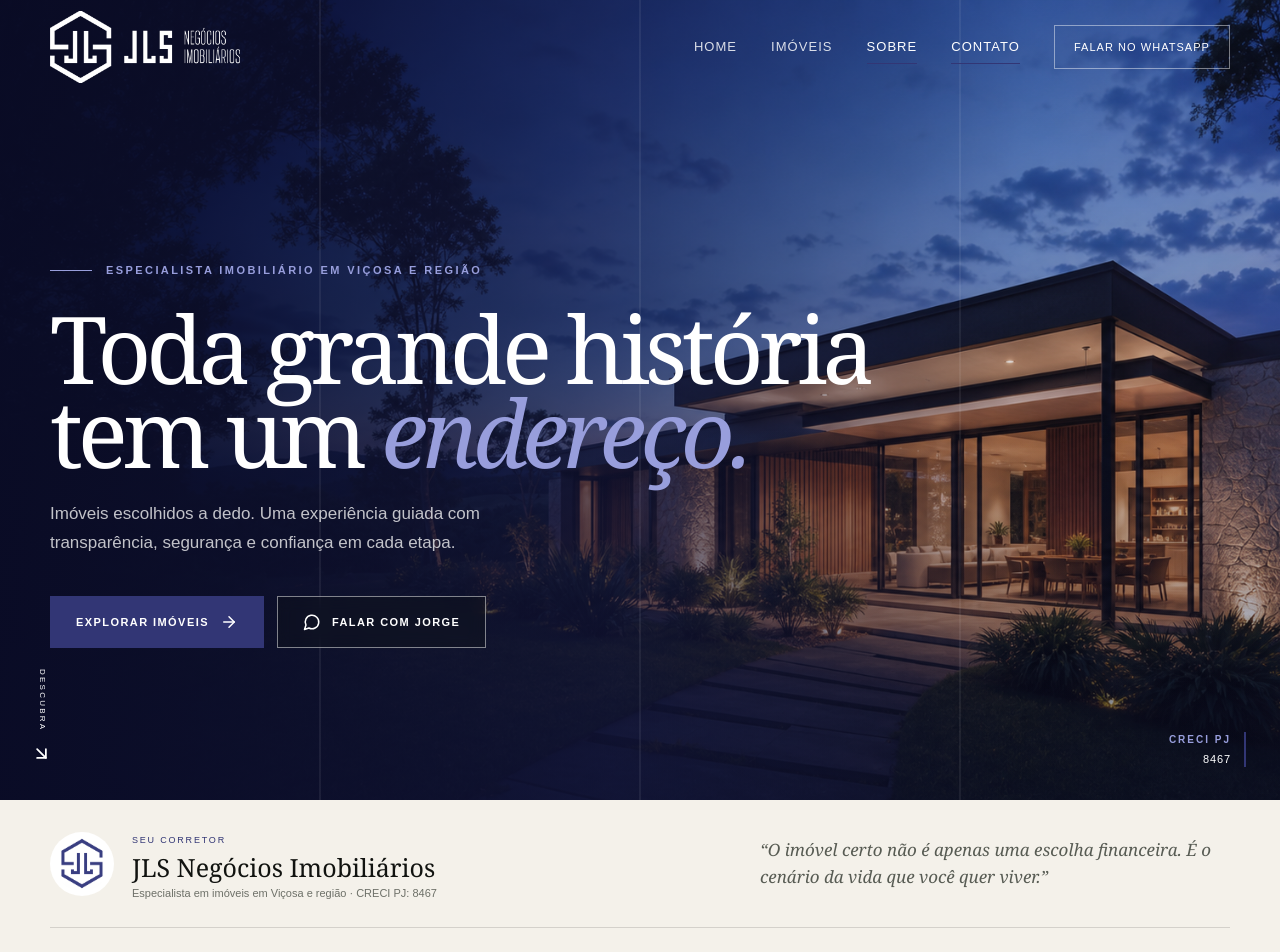
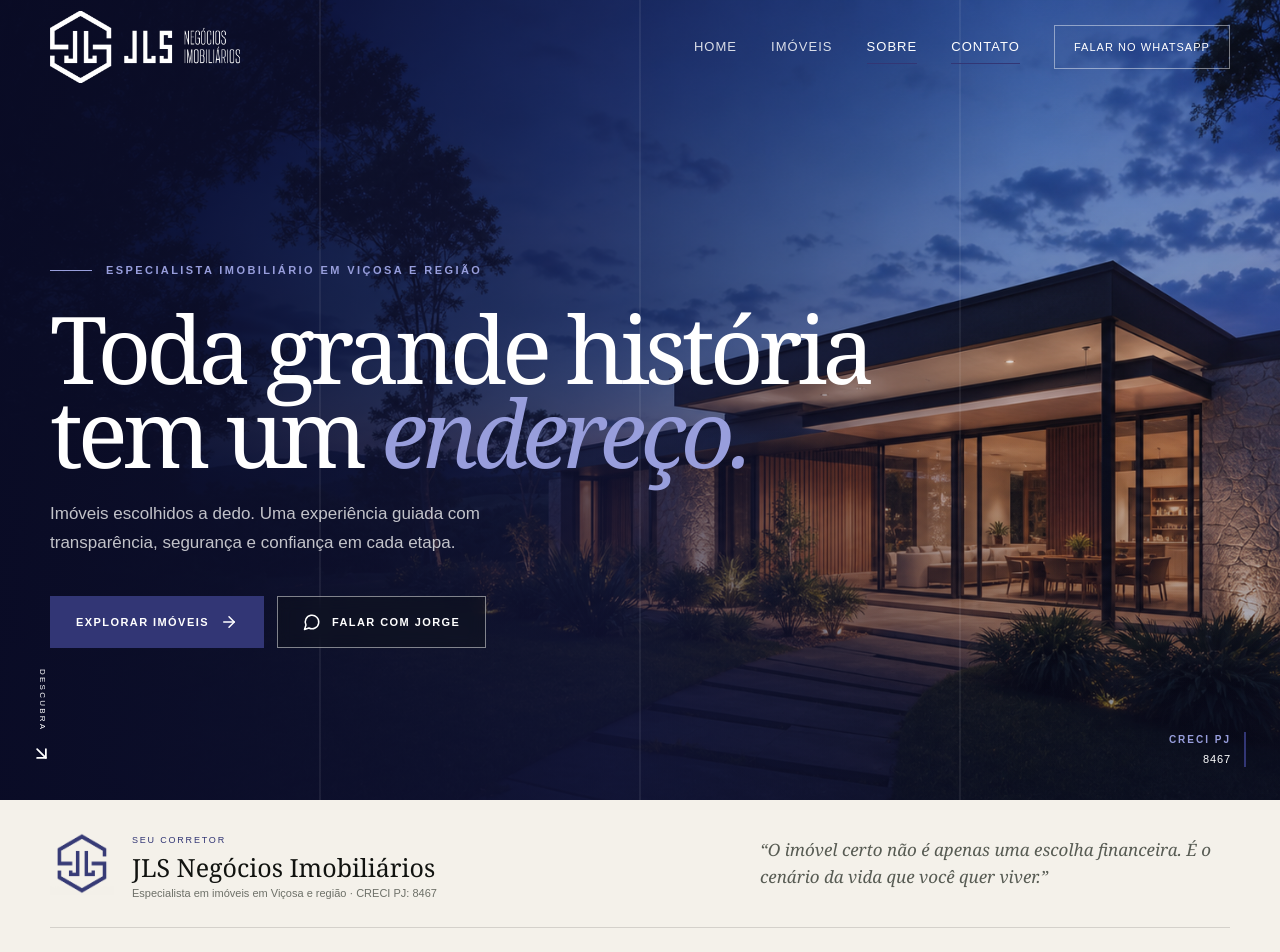
Before and after one commit to Nickcode25/site-jorge, a Next.js app: page / in a window 1280 px wide. Shown: the top 952 px of the page. Built offline with nearby package versions, Linux system fonts and the light colour scheme; no server answers; the database is empty.

Commit message:
Refine card hover and profile logo background

```diff
--- a/app/globals.css
+++ b/app/globals.css
@@ -80,7 +80,7 @@ img { display: block; max-width: 100%; }
 .profile-strip { min-height: 128px; display: flex; align-items: center; justify-content: space-between; gap: 48px; border-bottom: 1px solid var(--line); }
 .profile-intro { display: flex; align-items: center; gap: 18px; }
 .profile-intro img { width: 64px; height: 64px; object-fit: cover; filter: grayscale(1); border-radius: 50%; }
-.profile-intro img.profile-symbol { padding: 5px; object-fit: contain; filter: none; background: #fff; }
+.profile-intro img.profile-symbol { padding: 0; object-fit: contain; filter: none; border-radius: 0; background: transparent; mix-blend-mode: multiply; }
 .profile-intro span { color: var(--gold); text-transform: uppercase; font-size: 9px; letter-spacing: .2em; }
 .profile-intro h2 { font: 400 25px/1 var(--serif); margin: 5px 0; }
 .profile-intro p { margin: 0; color: var(--muted); font-size: 11px; }
@@ -99,12 +99,13 @@ img { display: block; max-width: 100%; }
 .type-card > * { position: relative; z-index: 1; }
 .type-card:hover { color: #fff; transform: translateY(-5px); box-shadow: 0 22px 50px rgba(17,19,16,.15); }
 .type-card:hover::before { inset: 0; }
-.type-index { position: absolute; right: 26px; top: 24px; color: var(--ink); font: italic 14px var(--serif); }
+.type-index { position: absolute; right: 26px; top: 24px; color: var(--ink); font: italic 14px var(--serif); transition: color .35s; }
 .type-card h3 { margin: 0 0 8px; font: 400 28px var(--serif); }
 .type-card p { margin: 0; color: var(--muted); font-size: 12px; transition: .35s; }
 .type-card:hover p { color: rgba(255,255,255,.6); }
 .type-link { display: flex; justify-content: space-between; align-items: center; font-size: 9px; letter-spacing: .16em; text-transform: uppercase; }
-.type-link b { font-size: 20px; color: var(--ink); }
+.type-link b { font-size: 20px; color: var(--ink); transition: color .35s; }
+.type-card:hover .type-index, .type-card:hover .type-link b { color: #fff; }
 
 .featured-section { padding: 118px 0; color: #fff; background: var(--ink); }
 .featured-heading { display: flex; justify-content: space-between; align-items: end; gap: 50px; }
```
